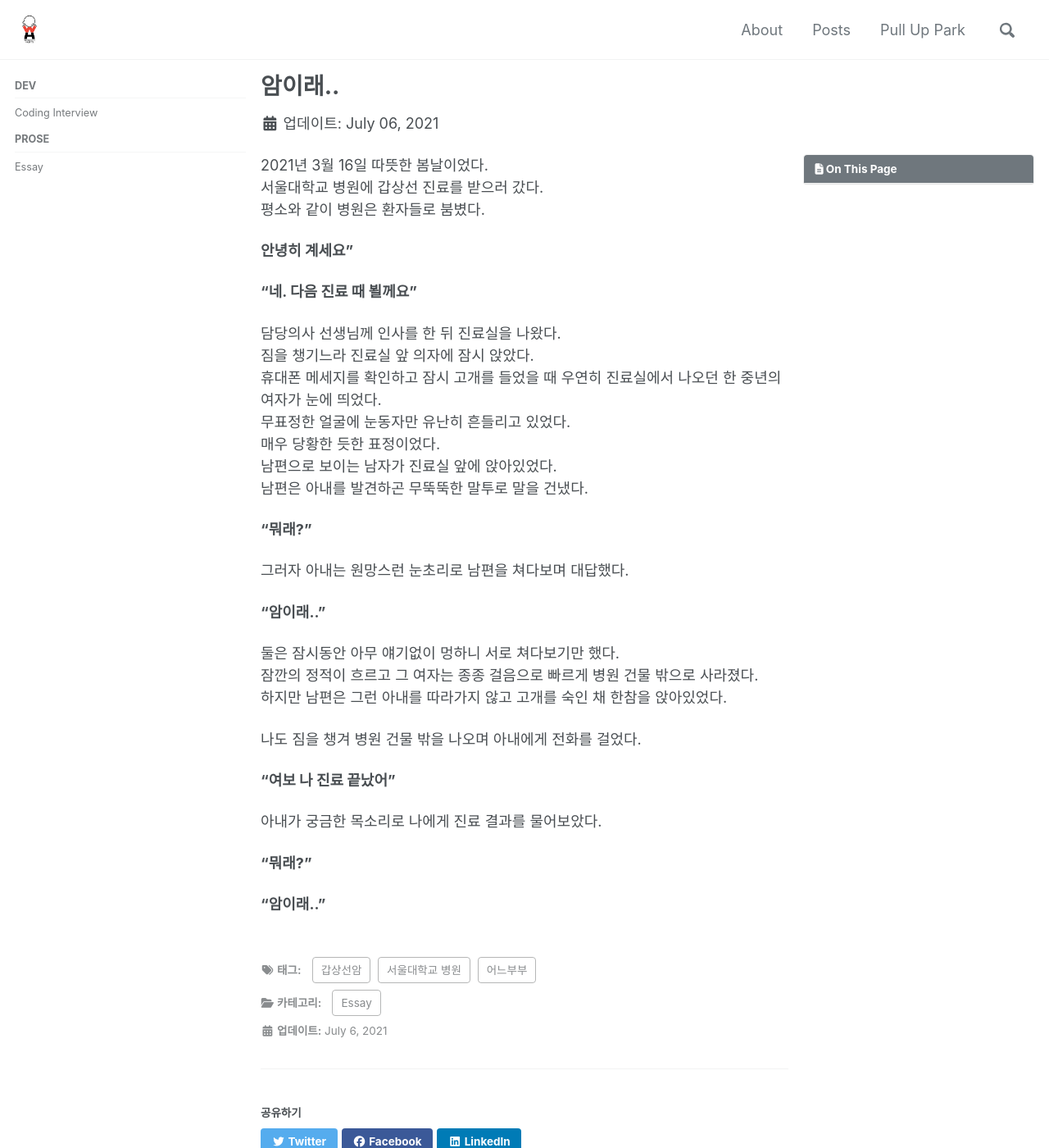
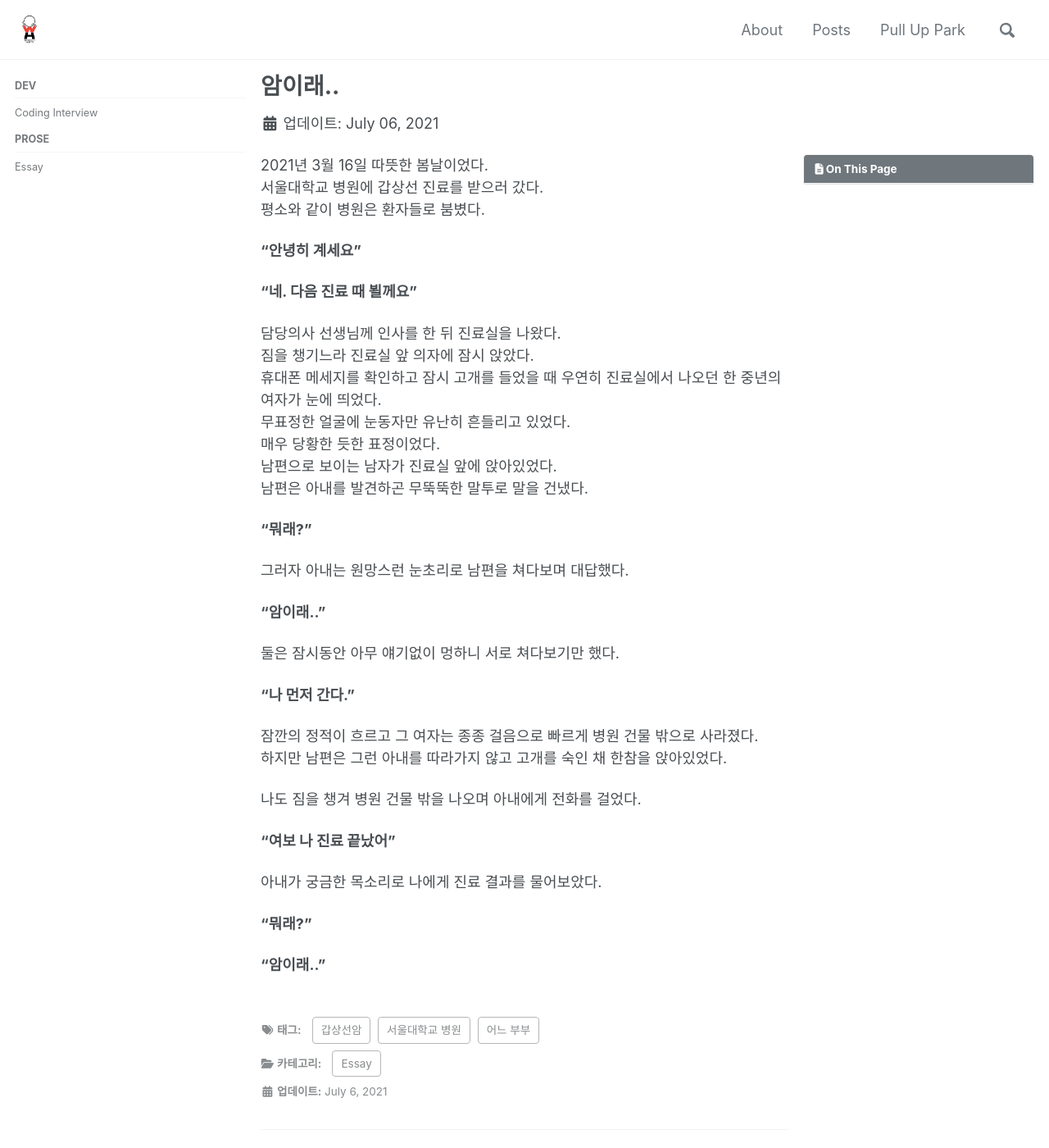
Before and after one commit to WonderHabits/wonderhabits.github.io, a Jekyll site: the page built from _posts/2021-07-06-1_cancer.md, in a window 1280 px wide and 1400 px high. Shown: the whole window at 82% size. Built offline with Jekyll 4.4.1, drawn with Linux system fonts in a browser that asks for light colours; cached includes are drawn as plain includes; nearby versions of some CDN libraries; comment, search, counter and statistics services are not loaded; some of the changed text lies outside the part shown.

Commit message:
update date

```diff
--- a/_posts/2021-07-06-1_cancer.md
+++ b/_posts/2021-07-06-1_cancer.md
@@ -6,7 +6,7 @@ categories:
   - Essay
 tags:
   - 갑상선암
-  - 어느부부
+  - 어느 부부
   - 서울대학교 병원
 toc: true
 last_modified_at: 2021-07-06
@@ -17,7 +17,7 @@ use_math: true
 서울대학교 병원에 갑상선 진료를 받으러 갔다.
 평소와 같이 병원은 환자들로 붐볐다.
 
-**안녕히 계세요"**
+**"안녕히 계세요"**
 
 **"네. 다음 진료 때 뵐께요"**
 
@@ -36,6 +36,9 @@ use_math: true
 **"암이래.."**
 
 둘은 잠시동안 아무 얘기없이 멍하니 서로 쳐다보기만 했다.
+
+**"나 먼저 간다."**
+
 잠깐의 정적이 흐르고 그 여자는 종종 걸음으로 빠르게 병원 건물 밖으로 사라졌다.
 하지만 남편은 그런 아내를 따라가지 않고 고개를 숙인 채 한참을 앉아있었다.
 
```
Also changed, not shown: _posts/2021-07-07-2_with_cancer.md (renamed from _posts/2021-07-06-2_with_cancer.md).
